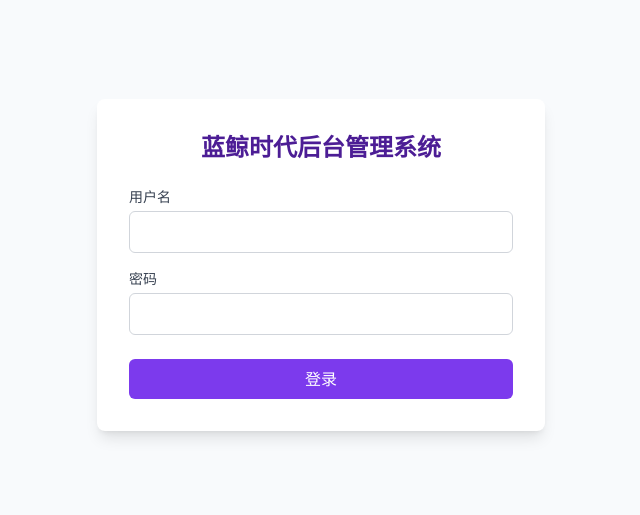
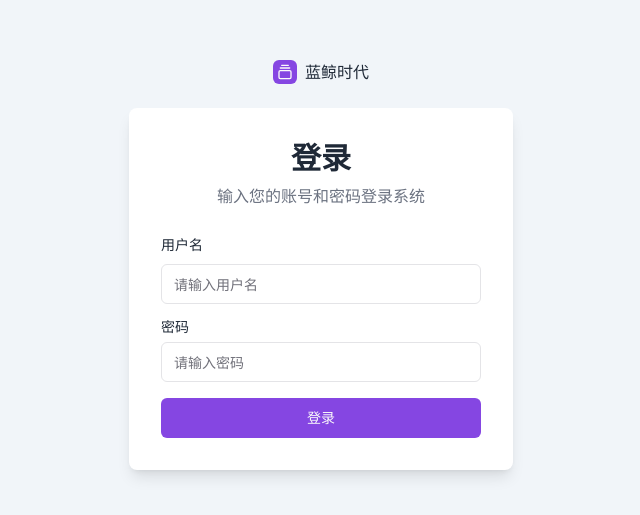
Before and after one commit to AlexanderToT/adverSystem, a React (Vite) app in the folder frontend/: page /login in a window 1280 px wide. Shown: the part 135-650 px from the top of the page, without its empty margins (319-959 px from the left). Built offline with nearby package versions, Linux system fonts and the light colour scheme.

Commit message:
修改登录样式

```diff
--- /dev/null
+++ b/frontend/src/components/login-form.tsx
@@ -0,0 +1,96 @@
+import { useState } from "react"
+import { useNavigate } from "react-router-dom"
+import { GalleryVerticalEnd } from "lucide-react"
+import { useAppDispatch, useAppSelector } from "../hooks/useAppDispatch"
+import { login } from "../store/slices/authSlice"
+
+import { Button } from "./ui/button"
+import { Input } from "./ui/input"
+
+export function LoginForm() {
+  const [formData, setFormData] = useState({
+    username: '',
+    password: ''
+  })
+
+  const { status, error } = useAppSelector((state) => state.auth)
+  const dispatch = useAppDispatch()
+  const navigate = useNavigate()
+
+  const handleChange = (e: React.ChangeEvent<HTMLInputElement>) => {
+    const { name, value } = e.target
+    setFormData(prev => ({ ...prev, [name]: value }))
+  }
+
+  const handleSubmit = async (e: React.FormEvent) => {
+    e.preventDefault()
+    const result = await dispatch(login(formData))
+    if (login.fulfilled.match(result)) {
+      navigate('/admin')
+    }
+  }
+
+  return (
+    <div className="bg-background rounded-lg shadow-lg p-8 w-full">
+      <div className="space-y-6">
+        <div className="space-y-2 text-center">
+          <h1 className="text-3xl font-bold">登录</h1>
+          <p className="text-gray-500 dark:text-gray-400">
+            输入您的账号和密码登录系统
+          </p>
+        </div>
+
+        {error && (
+          <div className="rounded-md bg-red-50 p-3 text-sm text-red-500 dark:bg-red-950 dark:text-red-300">
+            {error}
+          </div>
+        )}
+
+        <form onSubmit={handleSubmit} className="space-y-4">
+          <div className="space-y-2">
+            <label
+              htmlFor="username"
+              className="text-sm font-medium leading-none peer-disabled:cursor-not-allowed peer-disabled:opacity-70"
+            >
+              用户名
+            </label>
+            <Input
+              id="username"
+              name="username"
+              placeholder="请输入用户名"
+              value={formData.username}
+              onChange={handleChange}
+              required
+            />
+          </div>
+          <div className="space-y-2">
+            <div className="flex items-center justify-between">
+              <label
+                htmlFor="password"
+                className="text-sm font-medium leading-none peer-disabled:cursor-not-allowed peer-disabled:opacity-70"
+              >
+                密码
+              </label>
+            </div>
+            <Input
+              id="password"
+              name="password"
+              type="password"
+              placeholder="请输入密码"
+              value={formData.password}
+              onChange={handleChange}
+              required
+            />
+          </div>
+          <Button
+            type="submit"
+            className="w-full"
+            disabled={status === 'loading'}
+          >
+            {status === 'loading' ? '登录中...' : '登录'}
+          </Button>
+        </form>
+      </div>
+    </div>
+  )
+}
--- a/frontend/src/pages/account/LoginPage.tsx
+++ b/frontend/src/pages/account/LoginPage.tsx
@@ -1,83 +1,20 @@
-import React, { useState } from 'react';
-import { useNavigate } from 'react-router-dom';
-import { useAppDispatch, useAppSelector } from '../../hooks/useAppDispatch';
-import { login } from '../../store/slices/authSlice';
+import { GalleryVerticalEnd } from "lucide-react"
+import { LoginForm } from "../../components/login-form"
 
-const LoginPage: React.FC = () => {
-  const [formData, setFormData] = useState({
-    username: '',
-    password: ''
-  });
-  const { status, error } = useAppSelector((state) => state.auth);
-  const dispatch = useAppDispatch();
-  const navigate = useNavigate();
-
-  const handleChange = (e: React.ChangeEvent<HTMLInputElement>) => {
-    const { name, value } = e.target;
-    setFormData(prev => ({ ...prev, [name]: value }));
-  };
-
-  const handleSubmit = async (e: React.FormEvent) => {
-    e.preventDefault();
-    const result = await dispatch(login(formData));
-    if (login.fulfilled.match(result)) {
-      navigate('/admin');
-    }
-  };
-
+const LoginPage = () => {
   return (
-    <div className="flex min-h-screen items-center justify-center bg-slate-50 p-4">
-      <div className="w-full max-w-md rounded-lg bg-white p-8 shadow-lg">
-        <h2 className="mb-6 text-center text-2xl font-bold text-violet-900">蓝鲸时代后台管理系统</h2>
-
-        {error && (
-          <div className="mb-4 rounded bg-red-100 p-3 text-sm text-red-800">
-            {error}
+    <div className="flex min-h-screen flex-col items-center justify-center gap-6 bg-slate-100 dark:bg-slate-900 p-6 md:p-10">
+      <div className="flex w-full max-w-sm flex-col gap-6">
+        <div className="flex items-center gap-2 self-center font-medium">
+          <div className="flex h-6 w-6 items-center justify-center rounded-md bg-primary text-primary-foreground">
+            <GalleryVerticalEnd className="size-4" />
           </div>
-        )}
-
-        <form onSubmit={handleSubmit}>
-          <div className="mb-4">
-            <label className="mb-1 block text-sm font-medium text-gray-700" htmlFor="username">
-              用户名
-            </label>
-            <input
-              id="username"
-              name="username"
-              type="text"
-              value={formData.username}
-              onChange={handleChange}
-              className="w-full rounded-md border border-gray-300 p-2 focus:border-violet-500 focus:outline-none focus:ring-1 focus:ring-violet-500"
-              required
-            />
-          </div>
-
-          <div className="mb-6">
-            <label className="mb-1 block text-sm font-medium text-gray-700" htmlFor="password">
-              密码
-            </label>
-            <input
-              id="password"
-              name="password"
-              type="password"
-              value={formData.password}
-              onChange={handleChange}
-              className="w-full rounded-md border border-gray-300 p-2 focus:border-violet-500 focus:outline-none focus:ring-1 focus:ring-violet-500"
-              required
-            />
-          </div>
-
-          <button
-            type="submit"
-            disabled={status === 'loading'}
-            className="w-full rounded-md bg-violet-600 px-4 py-2 text-white hover:bg-violet-700 focus:outline-none focus:ring-2 focus:ring-violet-500 focus:ring-offset-2 disabled:bg-violet-300"
-          >
-            {status === 'loading' ? '登录中...' : '登录'}
-          </button>
-        </form>
+          蓝鲸时代
+        </div>
+        <LoginForm />
       </div>
     </div>
-  );
-};
+  )
+}
 
-export default LoginPage;
+export default LoginPage
```
